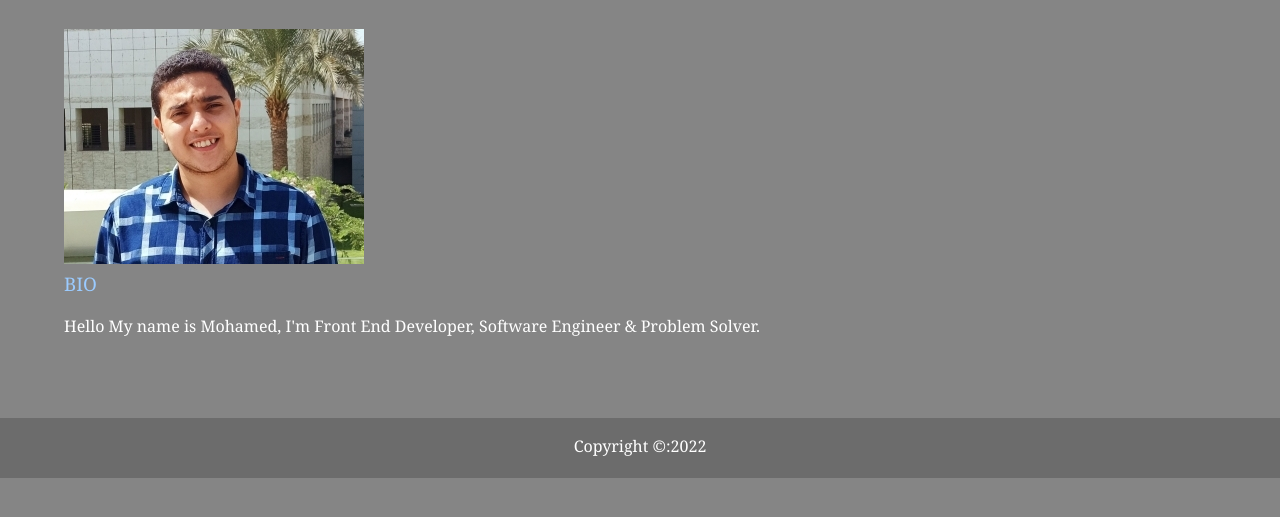
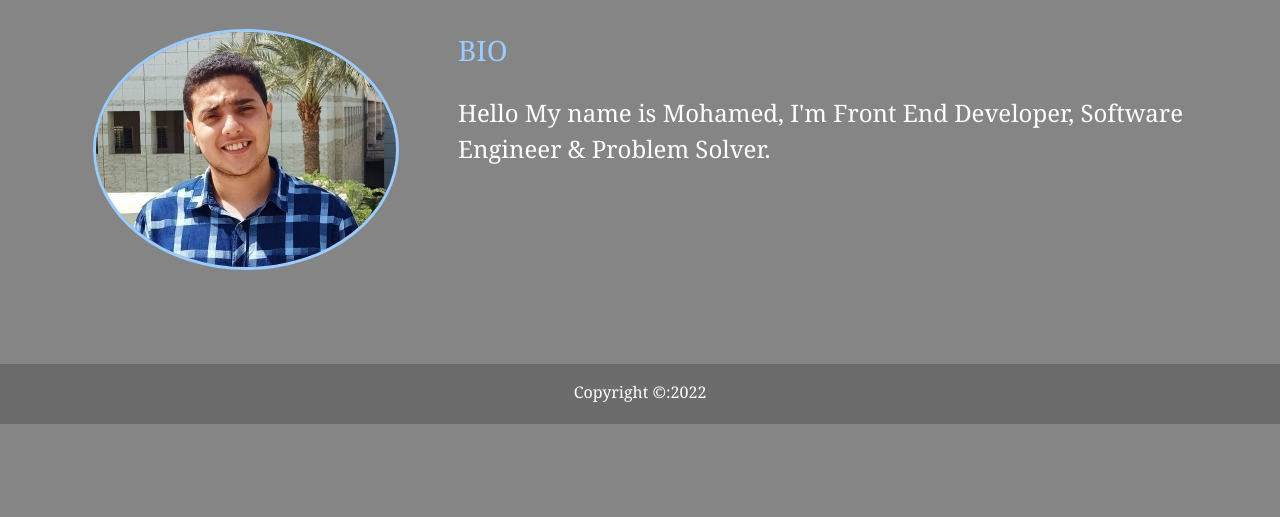
Before and after one commit to M0Shalaan/portfolio, a plain HTML site: page about.html in a window 1280 px wide. Shown: the part 253-770 px from the top of the page. Drawn offline with Linux system fonts and the light colour scheme.

Commit message:
some changes

```diff
--- a/about.html
+++ b/about.html
@@ -31,10 +31,10 @@
         </div>
 
         <ul class="menu-nav" id="menu-nav">
-          <li class="nav-item current">
+          <li class="nav-item ">
             <a href="index.html" class="nav-link"> Home </a>
           </li>
-          <li class="nav-item">
+          <li class="nav-item current">
             <a href="about.html" class="nav-link"> About Me </a>
           </li>
           <li class="nav-item">
@@ -47,7 +47,7 @@
       <h1 class="lg-heading">About <span class="text-secondary">Me</span></h1>
       <h2 class="sm-heading">Let me tell you a brief about me...</h2>
       <div class="about-info">
-        <img src="img/portrait.jpg" alt="John Doe" class="bio-img" />
+        <img src="img/portrait.jpg" alt="Mohamed Shalaan" class="bio-img" />
 
         <div class="bio">
           <h3 class="text-secondary">BIO</h3>
--- a/scss/_config.scss
+++ b/scss/_config.scss
@@ -3,8 +3,8 @@ $secondary-color: #9bcbff;
 $menu-color:#91acc7;
 $header-color: black;
 $show-home-img: true;
-$home-img: url(/dist/img/background.jpg);
-$portrait-img: url(/dist/img/portraitSmall.jpg);
+$home-img: url(../img/background.jpg);
+$portrait-img: url(../img/portraitSmall.jpg);
 $background-opacity: 0.5;
 
 @mixin easeOut {
--- a/scss/main.scss
+++ b/scss/main.scss
@@ -86,7 +86,7 @@ main {
     }
 }
 
-/*
+
 .about-info {
     display: grid;
     grid-gap: 30px;
@@ -123,7 +123,7 @@ main {
         background: rgba(lighten($secondary-color, 2), 0.8);
     }
 }
- */
+
 #main-footer {
     text-align: center;
     padding: 1rem;
```
Also changed, not shown: work.html (+2 -2 lines), css/main.css.
